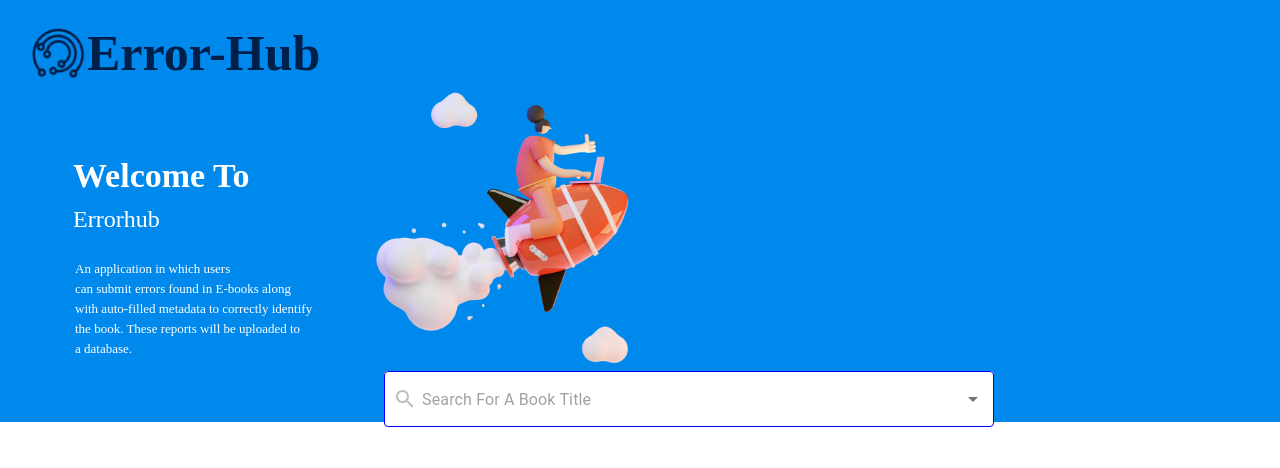
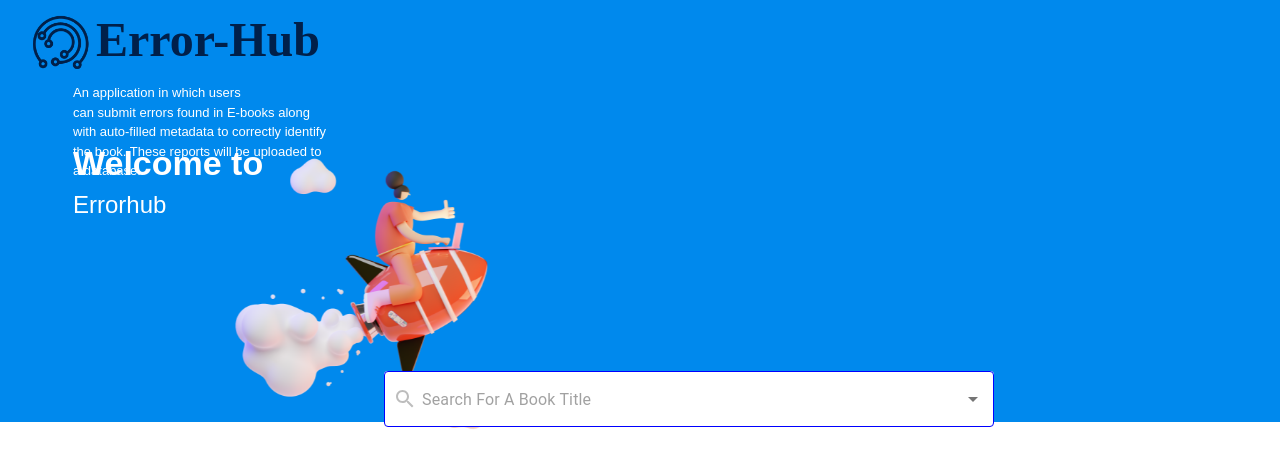
Before and after one commit to Dada-Tech/error-hub, a React (Create React App) app: page / in a window 1280 px wide. Shown: the top 468 px of the page. Built offline with nearby package versions, Linux system fonts and the light colour scheme.

Commit message:
minor changes

```diff
--- a/src/components/LogoandName/LogoandName.tsx
+++ b/src/components/LogoandName/LogoandName.tsx
@@ -1,12 +1,12 @@
 import React from 'react';
-import classes from './LogoandName.module.scss';
+// import classes from './LogoandName.module.scss';
 import errohublogo from '../Images/errohublogo.png';
 
 function OuterDiv() {
     return (
-        <div className={classes.outerdiv}>
-            <img className={classes.errorhublogo} src={errohublogo} alt="errohublogo" />
-            <div className={classes.header}> Error-Hub </div>
+        <div className="w-[272px] h-[79px] relative left-[28px]">
+            <img className="left-0 top-[13px] absolute min-h-0 min-w-0 w-16 shrink-0" src={errohublogo} alt="errohublogo" />
+            <div className="left-[68px] top-[16px] absolute text-5xl font-['Saira_SemiCondensed'] font-semibold text-secondBlack ] w-[224px]">Error-Hub</div>
         </div>
     );
 }
--- a/src/pages/Home/Home.module.scss
+++ b/src/pages/Home/Home.module.scss
@@ -1,15 +1,6 @@
 .typography {
-  width: 216px;
-  height: 83px;
-  font-family: Poppins, serif;
-  font-style: normal;
-  font-weight: 600;
-  font-size: 34px;
-  color: #FFF;
   position: absolute;
-  left: 73px;
-  top: 150px;
-  text-transform: capitalize;
+  top: 55px;
 }
 
 .typography2 {
--- a/src/pages/Home/Home.tsx
+++ b/src/pages/Home/Home.tsx
@@ -29,19 +29,36 @@ function Home() {
                 <Container/>
                 <LogoandName/>
 
-                <p className={classes.typography}>
-                    welcome to
-                    <p className={classes.typography3}> errorhub </p>
-                </p>
-                <p className={classes.typography2}>
+                <div className="relative left-[73px] w-[396px] h-[87px] flex-col justify-start items-start inline-flex">
+                    <div className={classes.typography}>
+                        <div className="text-white text-[34px] font-semibold">Welcome to <br/> </div>
+                        <div className="text-white text-2xl font-normal">Errorhub</div>
+                    </div>
+
+                    <div className="self-stretch grow shrink basis-0 text-white text-[13px] font-light">
+                        <div>
                             An application in which users <br/>
                             can submit errors found in E-books along <br/>
                             with auto-filled metadata to correctly identify <br/>
                             the book. These reports will be uploaded to <br/>
                             a database.
-                </p>
+                        </div>
+                    </div>
 
                     <img className={classes.sallyimg} src={sallyImg} alt="sallyImg"/>
+                </div>
+
+                {/*<div className="w-[329px] h-[115px] flex-col justify-start items-start inline-flex">*/}
+                {/*    <div className="self-stretch grow shrink basis-0 text-white text-[13px] font-light">*/}
+                {/*        An application in which users <br/>*/}
+                {/*        can submit errors found in E-books along <br/>*/}
+                {/*        with auto-filled metadata to correctly identify <br/>*/}
+                {/*        the book. These reports will be uploaded to <br/>*/}
+                {/*        a database.*/}
+                {/*    </div>*/}
+                {/*</div>*/}
+
+                {/*<img className={classes.sallyimg} src={sallyImg} alt="sallyImg"/>*/}
 
                 <Autocomplete
                     classes={muiStyling}
```
Lines whose indentation alone changed are shown as unchanged.
